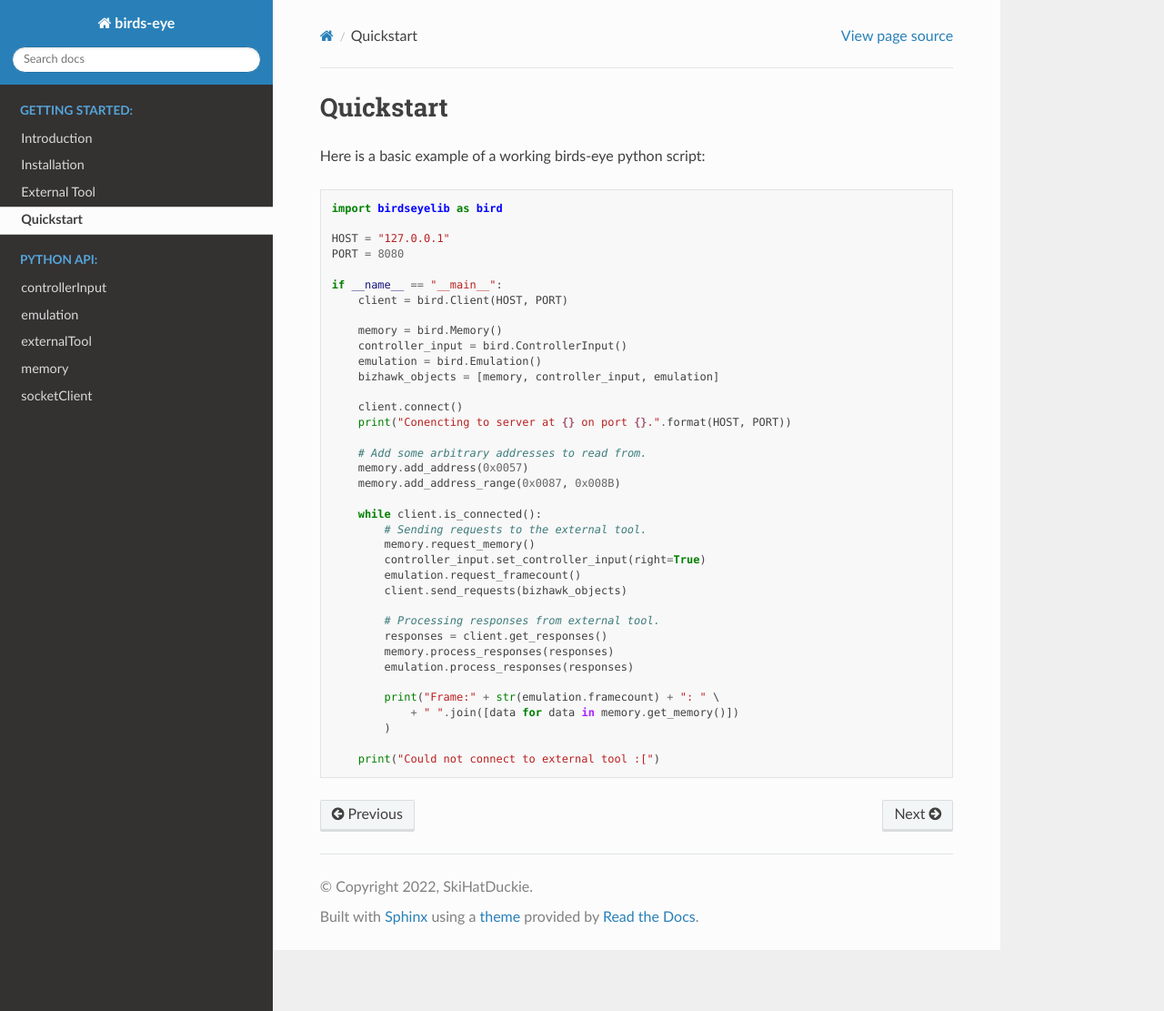
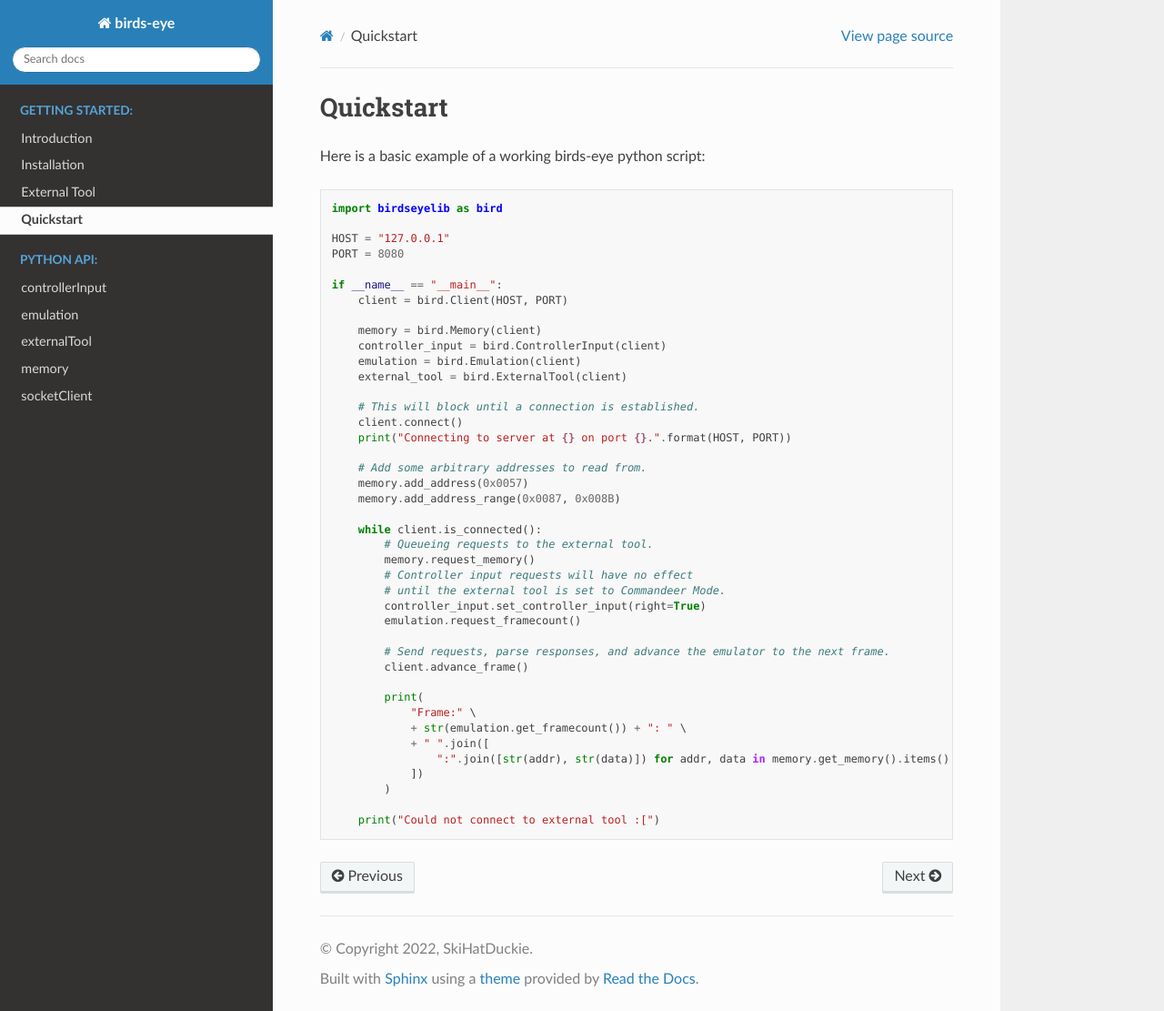
Before and after one commit to SkiHatDuckie/birds-eye, a Sphinx documentation site: the page built from docs/source/gettingStarted/quickstart.rst, in a window 1280 px wide and 1111 px high. Shown: the whole window at 91% size. Built offline with Sphinx 7.4.7 and the Read the Docs theme 2.0.0, drawn with Linux system fonts in a browser that asks for light colours.

Commit message:
Update Getting Started docs

```diff
--- a/docs/source/gettingStarted/intro.rst
+++ b/docs/source/gettingStarted/intro.rst
@@ -4,7 +4,7 @@ Introduction
 birds-eye is a BizHawk external tool + python library, giving a (hopefully) convenient interface for python
 scripts to communicate with the BizHawk emulator.
 
-This library is VERY bares bones at the moment, with only the current features available:
+This library is VERY bare bones at the moment, with only the current features available:
 
 * Connecting to the external tool
 * Retrieving memory data from the external tool
--- a/docs/source/gettingStarted/quickstart.rst
+++ b/docs/source/gettingStarted/quickstart.rst
@@ -10,32 +10,36 @@ Here is a basic example of a working birds-eye python script::
     if __name__ == "__main__":
         client = bird.Client(HOST, PORT)
 
-        memory = bird.Memory()
-        controller_input = bird.ControllerInput()
-        emulation = bird.Emulation()
-        bizhawk_objects = [memory, controller_input, emulation]
+        memory = bird.Memory(client)
+        controller_input = bird.ControllerInput(client)
+        emulation = bird.Emulation(client)
+        external_tool = bird.ExternalTool(client)
 
+        # This will block until a connection is established.
         client.connect()
-        print("Conencting to server at {} on port {}.".format(HOST, PORT))
+        print("Connecting to server at {} on port {}.".format(HOST, PORT))
 
         # Add some arbitrary addresses to read from.
         memory.add_address(0x0057)
         memory.add_address_range(0x0087, 0x008B)
 
         while client.is_connected():
-            # Sending requests to the external tool.
+            # Queueing requests to the external tool.
             memory.request_memory()
+            # Controller input requests will have no effect
+            # until the external tool is set to Commandeer Mode.
             controller_input.set_controller_input(right=True)
             emulation.request_framecount()
-            client.send_requests(bizhawk_objects)
 
-            # Processing responses from external tool.
-            responses = client.get_responses()
-            memory.process_responses(responses)
-            emulation.process_responses(responses)
+            # Send requests, parse responses, and advance the emulator to the next frame.
+            client.advance_frame()
 
-            print("Frame:" + str(emulation.framecount) + ": " \
-                + " ".join([data for data in memory.get_memory()])
+            print(
+                "Frame:" \
+                + str(emulation.get_framecount()) + ": " \
+                + " ".join([
+                    ":".join([str(addr), str(data)]) for addr, data in memory.get_memory().items()
+                ])
             )
 
         print("Could not connect to external tool :[")
```
Also changed, not shown: docs/source/gettingStarted/externalTool.rst (+23 -6 lines), docs/source/images/extTool.png (added), docs/source/images/optionsMenu.png (added).
